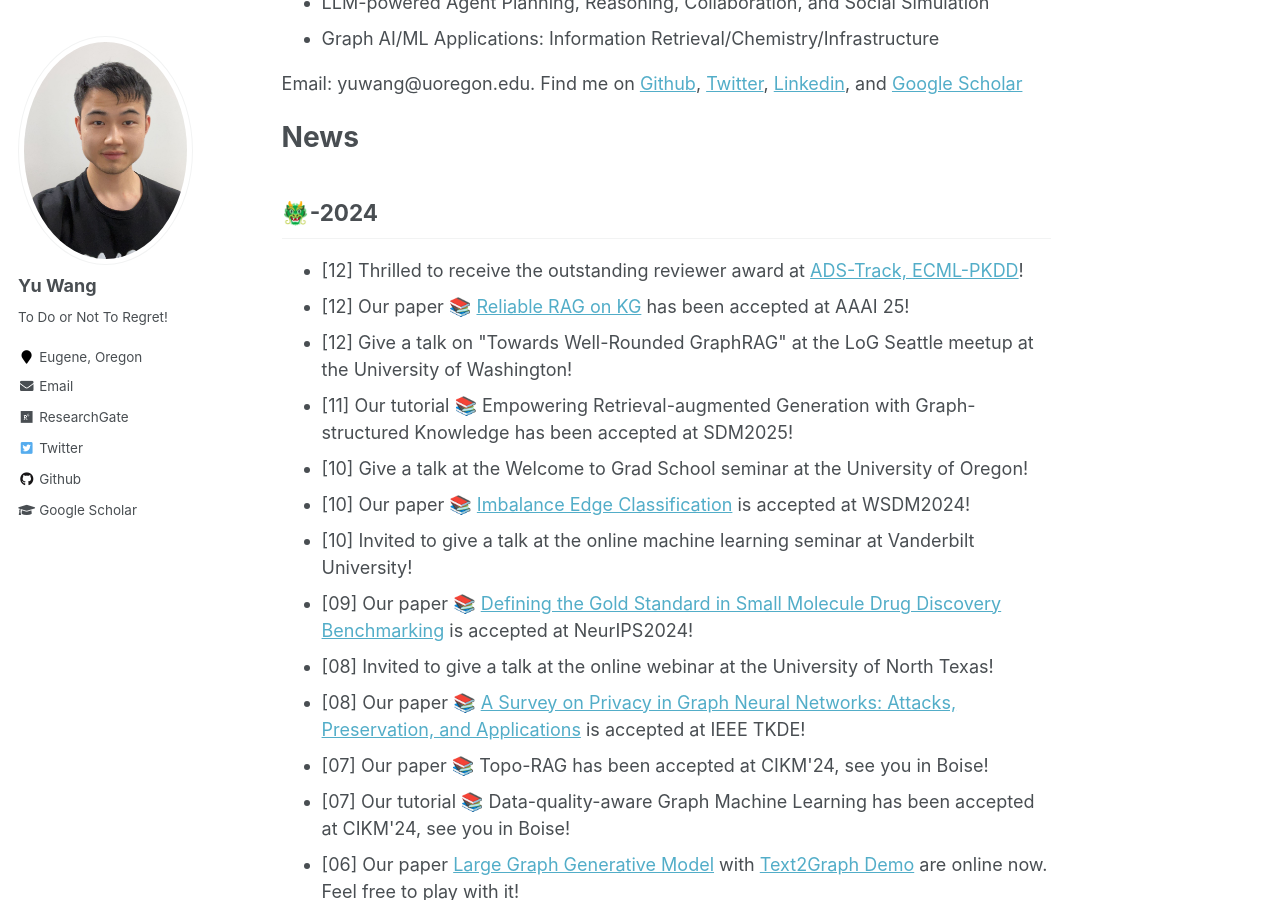
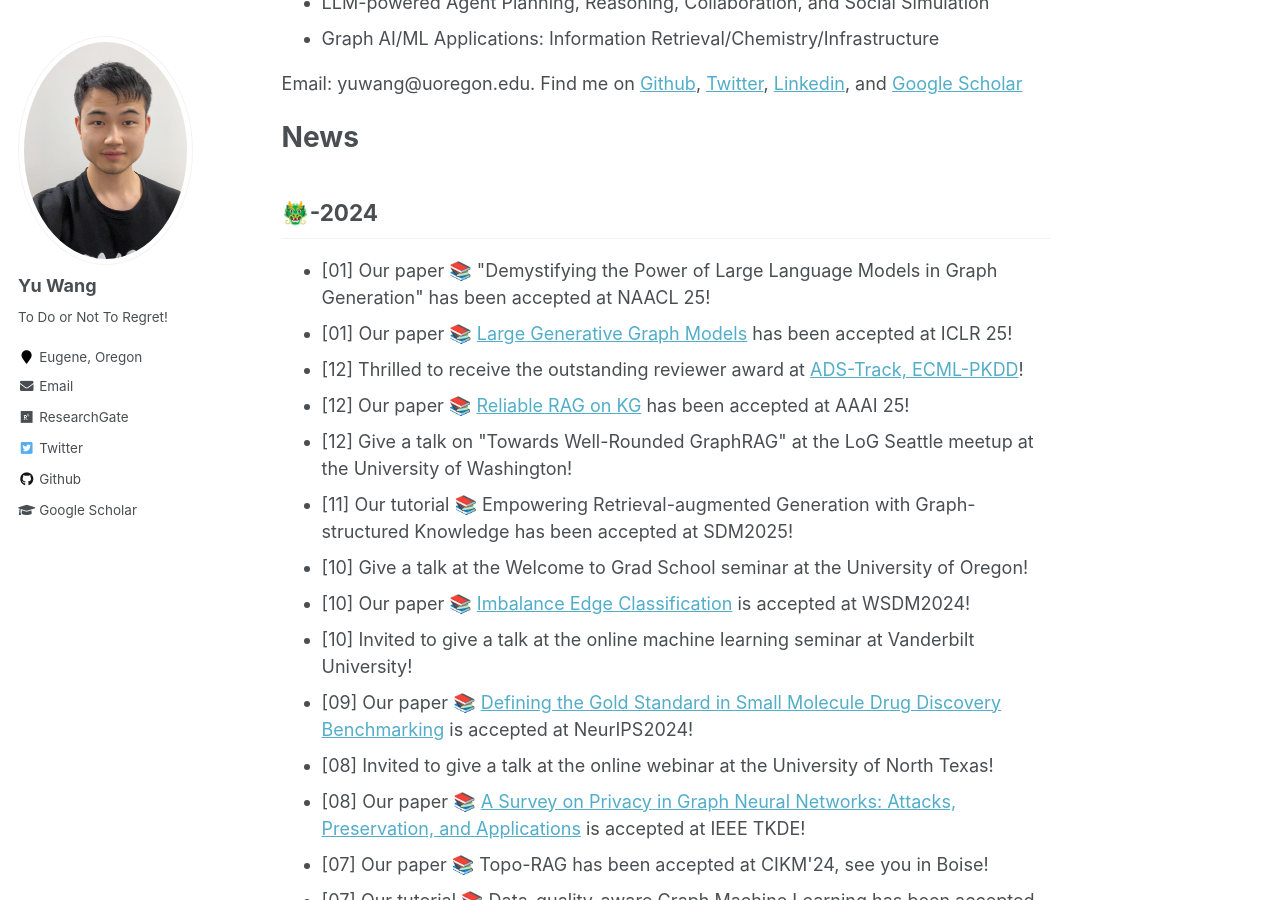
Before and after one commit to yuwang0103/yuwang0103.github.io, a Jekyll site: the page built from _pages/about.md, in a window 1280 px wide and 900 px high, scrolled down 680 px. Built offline with Jekyll 4.4.1, drawn with Linux system fonts in a browser that asks for light colours.

Commit message:
Update about.md

```diff
--- a/_pages/about.md
+++ b/_pages/about.md
@@ -32,6 +32,8 @@ News
 🐲-2024
 -----
 <ul>
+<li>[01] Our paper 📚 "Demystifying the Power of Large Language Models in Graph Generation" has been accepted at NAACL 25!</li>
+<li>[01] Our paper 📚 <a href='https://arxiv.org/abs/2406.05109'>Large Generative Graph Models</a> has been accepted at ICLR 25!</li>
 <li>[12] Thrilled to receive the outstanding reviewer award at <a href='https://ecmlpkdd.org/2024/organisation-area-chairs-and-reviewers/'>ADS-Track, ECML-PKDD</a>!</li>
 <li>[12] Our paper 📚 <a href='https://arxiv.org/abs/2410.08985'>Reliable RAG on KG</a> has been accepted at AAAI 25!</li>
 <li>[12] Give a talk on "Towards Well-Rounded GraphRAG" at the LoG Seattle meetup at the University of Washington!</li>
```
